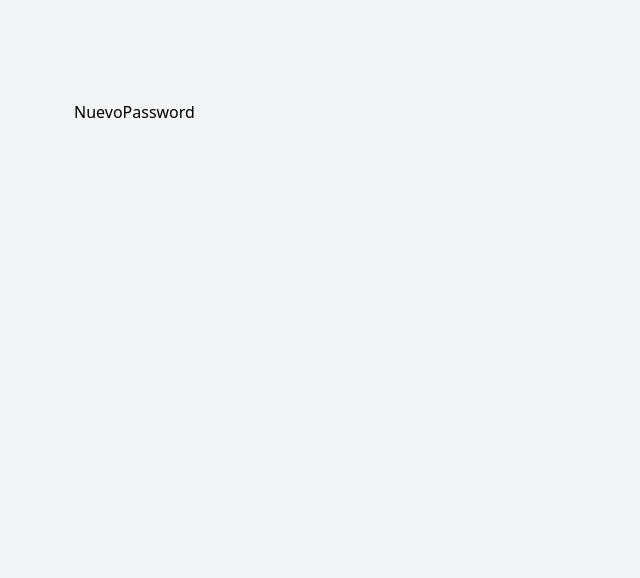
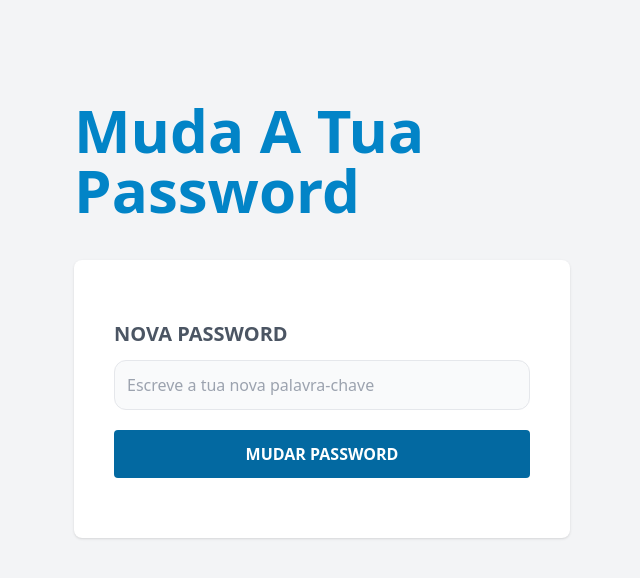
Before and after one commit to Esteves240/UpTask, a React (Vite) app in the folder frontend/: page /olvide-password/1 in a window 1280 px wide. Shown: the top 578 px of the page, without its empty margins (318-958 px from the left). Built offline with nearby package versions, Linux system fonts and the light colour scheme.

Commit message:
Creating the New Password and Confirm Account Pages

```diff
--- a/frontend/src/paginas/ConfirmarCuenta.jsx
+++ b/frontend/src/paginas/ConfirmarCuenta.jsx
@@ -1,6 +1,10 @@
 const ConfirmarCuenta = () => {
   return (
-    <div>ConfirmarCuenta</div>
+    <>
+      <h1 className="text-sky-600 font-black text-6xl capitalize">Confirma atua conta e começa a criar os teus teus
+        <span className="text-slate-700"> projectos</span>
+        </h1>
+    </>
   )
 }
 
--- a/frontend/src/paginas/NuevoPassword.jsx
+++ b/frontend/src/paginas/NuevoPassword.jsx
@@ -1,6 +1,32 @@
 const NuevoPassword = () => {
   return (
-    <div>NuevoPassword</div>
+  <>
+    <h1 className="text-sky-600 font-black text-6xl capitalize">Muda a tua password
+        </h1>
+
+        <form className="my-10 bg-white shadow rounded-lg p-10">
+            <div className="my-5">
+                <label
+                    className="uppercase text-gray-600 block text-xl font-bold"
+                    htmlFor="password"
+                >Nova Password</label>
+                <input
+                    id="password"
+                    type="password"
+                    placeholder="Escreve a tua nova palavra-chave"
+                    className="w-full mt-3 p-3 border rounded-xl bg-gray-50"
+                />
+            </div>
+
+            <input
+                type="submit"
+                value= "Mudar Password"
+                className="bg-sky-700 mb-5 w-full py-3 text-white uppercase font-bold
+                rounded hover:cursor-pointer hover:bg-sky-800 transition-colors"
+            />
+
+        </form>
+      </>
   )
 }
 
```
